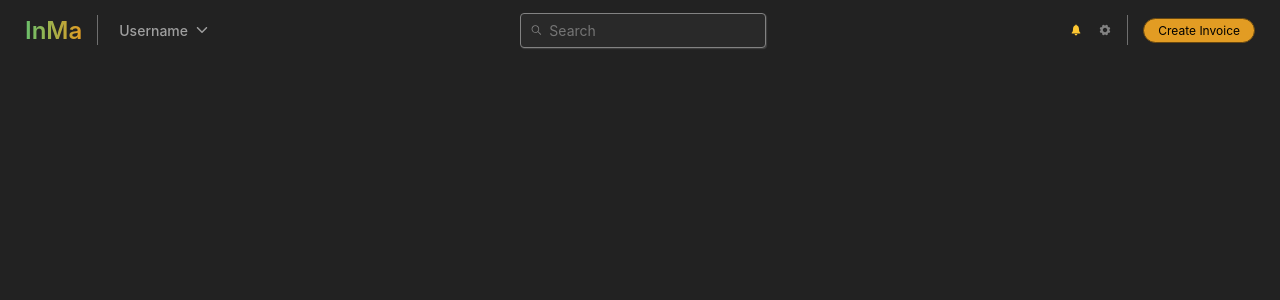
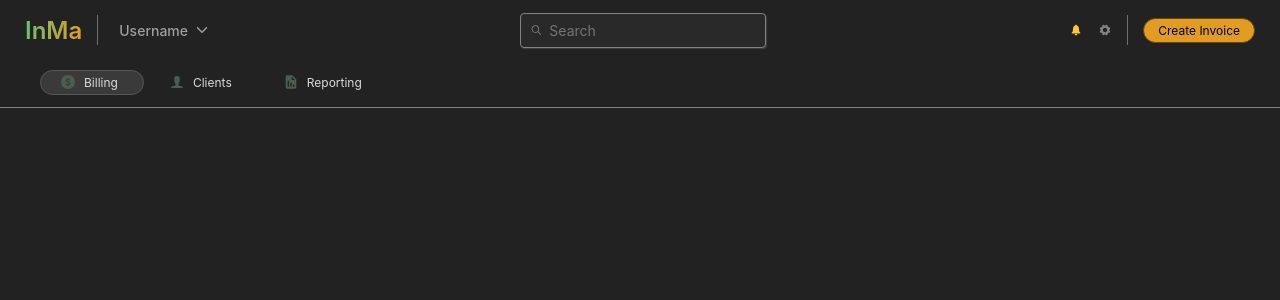
Before and after one commit to Darleanow/InvoiceManager, a Next.js app in the folder frontend/: page /sandbox in a window 1280 px wide. Shown: the top 300 px of the page. Built offline with nearby package versions, Linux system fonts and the light colour scheme; a web font is replaced by a local one.

Commit message:
feat(Navbar): Implement navbar

```diff
--- /dev/null
+++ b/frontend/app/components/_atoms/HoriontalSeparatorLine/HorizontalSeparatorLine.jsx
@@ -0,0 +1,19 @@
+import PropTypes from 'prop-types';
+import styles from './HorizontalSeparatorLine.module.scss';
+
+export default function HorizontalSeparatorLine({ width, color }) {
+  return (
+    <hr
+      className={styles.separator}
+      style={{
+        width: width || '100%',
+        backgroundColor: color || '#828282',
+      }}
+    />
+  );
+}
+
+HorizontalSeparatorLine.propTypes = {
+  width: PropTypes.string,
+  color: PropTypes.string,
+};
--- /dev/null
+++ b/frontend/app/components/_atoms/HoriontalSeparatorLine/HorizontalSeparatorLine.module.scss
@@ -0,0 +1,5 @@
+.separator {
+  height: 0.5px;
+  border: none;
+  width: 100%;
+}
--- /dev/null
+++ b/frontend/app/components/_atoms/NavBarButton/NavBarButton.jsx
@@ -0,0 +1,21 @@
+import PropTypes from 'prop-types';
+import styles from './NavBarButton.module.scss';
+
+export default function NavbarButton({ text, icon, isActive, onClick }) {
+  return (
+    <button
+      className={`${styles.navbar_button} ${isActive ? styles.active : ''}`}
+      onClick={onClick}
+    >
+      <span className={styles.icon}>{icon}</span>
+      <span className={styles.text}>{text}</span>
+    </button>
+  );
+}
+
+NavbarButton.propTypes = {
+  text: PropTypes.string.isRequired,
+  icon: PropTypes.node,
+  isActive: PropTypes.bool,
+  onClick: PropTypes.func,
+};
--- /dev/null
+++ b/frontend/app/components/_atoms/NavBarButton/NavBarButton.module.scss
@@ -0,0 +1,60 @@
+$color-border: #575757;
+$color-background: #3a3a3a;
+$color-hover-icon: #6b8f71;
+$color-text: #dadada;
+$padding-horizontal: 10px;
+$transition-duration: 0.4s;
+$transition-ease: ease;
+
+.navbar_button {
+  border-radius: 100px;
+  display: flex;
+  align-items: center;
+  justify-content: center;
+  text-align: center;
+  padding: 0 $padding-horizontal;
+  cursor: pointer;
+  transition:
+    background-color $transition-duration $transition-ease,
+    transform $transition-duration $transition-ease,
+    border-color $transition-duration $transition-ease;
+  background-color: transparent;
+  border: 1px solid transparent;
+
+  &:hover {
+    background-color: $color-background;
+    border-color: $color-border;
+    transform: translateY(-2px);
+  }
+
+  &:focus {
+    outline: none;
+  }
+}
+
+.active {
+  border: 1px solid $color-border;
+  background-color: $color-background;
+}
+
+.icon {
+  margin: 3px 8px 0 9px;
+  color: #4b5c51;
+  font-size: 16px;
+  transition: color $transition-duration $transition-ease;
+
+  .navbar_button:hover & {
+    color: $color-hover-icon;
+  }
+}
+
+.text {
+  font-size: 12px;
+  color: $color-text;
+  padding-right: 15px;
+  transition: color $transition-duration $transition-ease;
+
+  .navbar_button:hover & {
+    color: #ffffff;
+  }
+}
--- /dev/null
+++ b/frontend/app/components/_organisms/NavBar/NavBar.jsx
@@ -0,0 +1,42 @@
+import { useState } from 'react';
+import styles from './NavBar.module.scss';
+
+import NavBarButton from '../../_atoms/NavBarButton/NavBarButton';
+import { AiFillDollarCircle } from 'react-icons/ai';
+import { IoIosPerson } from 'react-icons/io';
+import { BiSolidReport } from 'react-icons/bi';
+import HorizontalSeparatorLine from '../../_atoms/HoriontalSeparatorLine/HorizontalSeparatorLine';
+
+export default function NavBar() {
+  const [activeButton, setActiveButton] = useState('Billing');
+
+  const handleButtonClick = (buttonName) => {
+    setActiveButton(buttonName);
+  };
+
+  return (
+    <div className={styles.navbar_container}>
+      <div className={styles.buttons_container}>
+        <NavBarButton
+          text="Billing"
+          icon={<AiFillDollarCircle />}
+          isActive={activeButton === 'Billing'}
+          onClick={() => handleButtonClick('Billing')}
+        />
+        <NavBarButton
+          text="Clients"
+          icon={<IoIosPerson />}
+          isActive={activeButton === 'Clients'}
+          onClick={() => handleButtonClick('Clients')}
+        />
+        <NavBarButton
+          text="Reporting"
+          icon={<BiSolidReport />}
+          isActive={activeButton === 'Reporting'}
+          onClick={() => handleButtonClick('Reporting')}
+        />
+      </div>
+      <HorizontalSeparatorLine />
+    </div>
+  );
+}
--- /dev/null
+++ b/frontend/app/components/_organisms/NavBar/NavBar.module.scss
@@ -0,0 +1,11 @@
+.navbar_container {
+  margin-top: 25px;
+}
+
+.buttons_container {
+  display: flex;
+  flex-direction: row;
+  gap: 5px;
+  margin-left: 40px;
+  margin-bottom: 12px;
+}
--- a/frontend/app/components/_templates/HomePage/HomePage.jsx
+++ b/frontend/app/components/_templates/HomePage/HomePage.jsx
@@ -1,11 +1,13 @@
 import styles from './HomePage.module.scss';
 
 import TopBar from '../../_organisms/TopBar/TopBar';
+import NavBar from '../../_organisms/NavBar/NavBar';
 
 export default function HomePage() {
   return (
     <div className={styles.home_page}>
       <TopBar />
+      <NavBar />
     </div>
   );
 }
--- a/frontend/next.config.mjs
+++ b/frontend/next.config.mjs
@@ -3,6 +3,9 @@ const nextConfig = {
   experimental: {
     forceSwcTransforms: true,
   },
+  compiler: {
+    styledComponents: true,
+  },
 };
 
 export default nextConfig;
```
